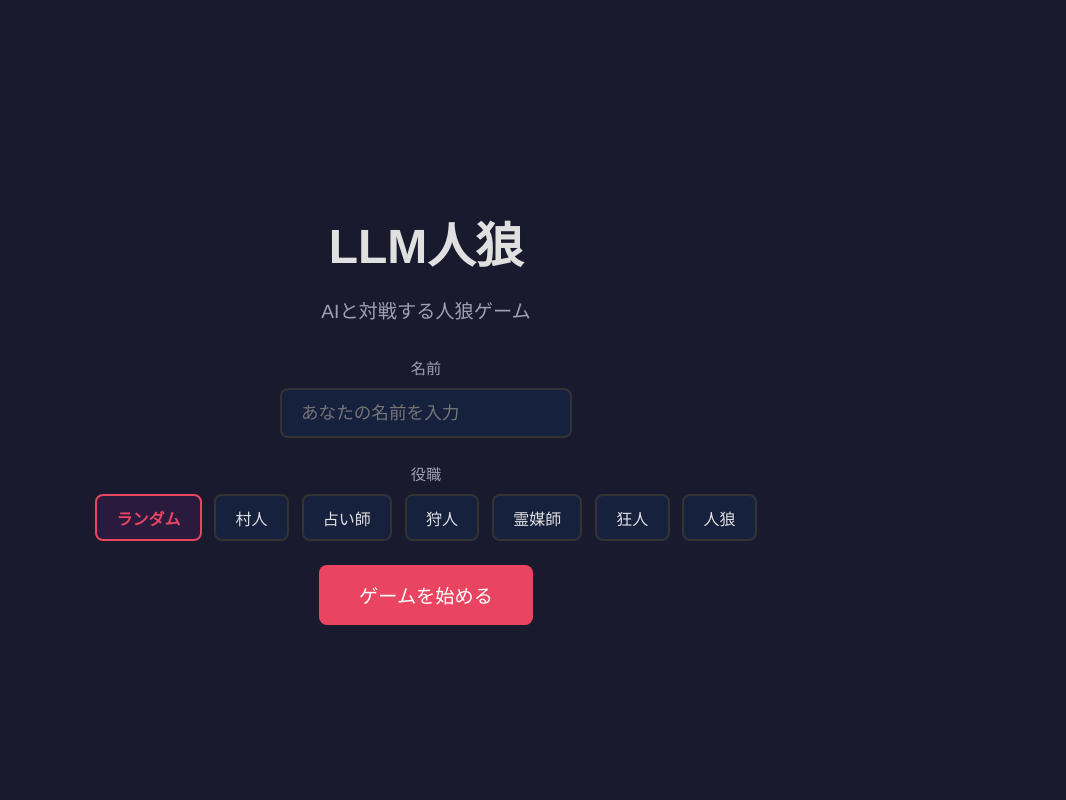
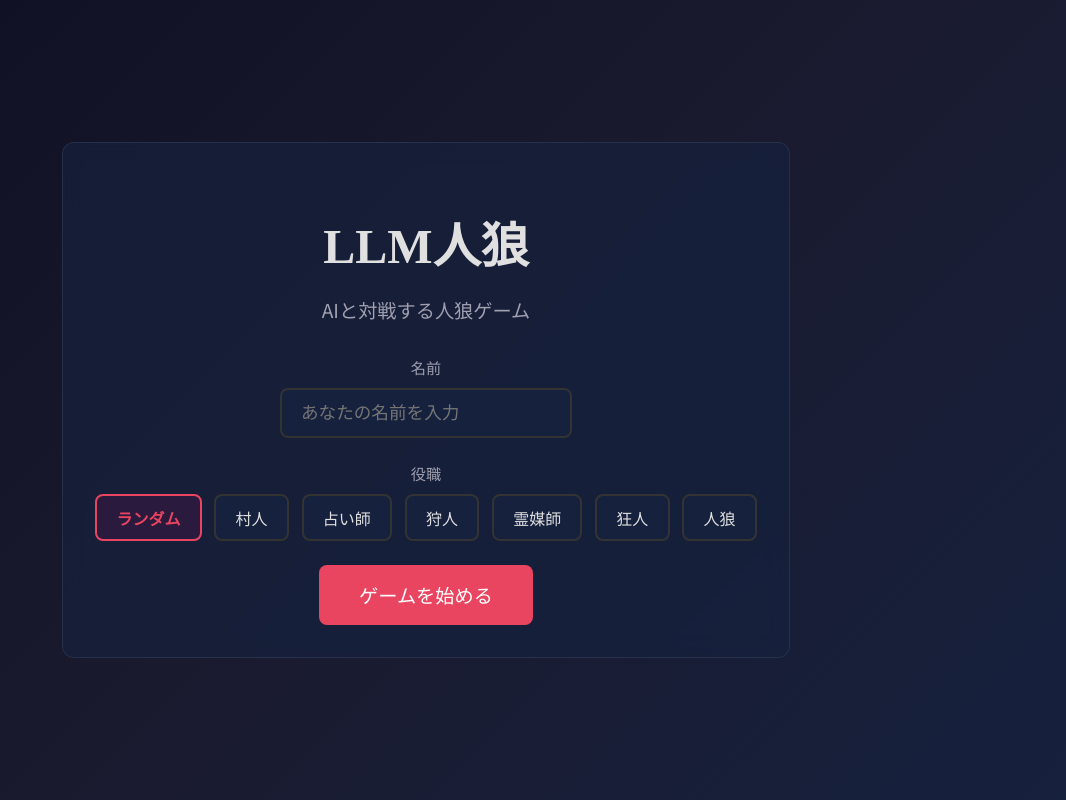
Before and after one commit to watariGIT/llm-werewolf, a FastAPI app: page / in a window 1280 px wide. Shown: the whole page, without its empty margins (214-1280 px from the left). Run offline with FastAPI, Linux system fonts and the light colour scheme; parts of the project's set-up code (start-up, migrations or seed data) failed here and were passed over.

Commit message:
フォント・背景・パネルの質感改善 (#230)
Google Fonts (Noto Sans JP / Noto Serif JP) 導入、背景グラデーション化、
パネルにガラスモーフィズム適用でUIの質感を向上させる。

Co-authored-by: Claude Opus 4.6 (1M context) <noreply@anthropic.com>

```diff
--- a/src/llm_werewolf/templates/index.html
+++ b/src/llm_werewolf/templates/index.html
@@ -4,22 +4,32 @@
     <meta charset="UTF-8">
     <meta name="viewport" content="width=device-width, initial-scale=1.0">
     <title>LLM人狼</title>
+    <link rel="preconnect" href="https://fonts.googleapis.com">
+    <link rel="preconnect" href="https://fonts.gstatic.com" crossorigin>
+    <link href="https://fonts.googleapis.com/css2?family=Noto+Sans+JP:wght@400;700&family=Noto+Serif+JP:wght@700&display=swap" rel="stylesheet">
     <style>
         body {
-            font-family: "Helvetica Neue", Arial, "Yu Gothic", "Hiragino Kaku Gothic ProN", "メイリオ", Meiryo, sans-serif;
+            font-family: "Noto Sans JP", "Helvetica Neue", Arial, "Yu Gothic", "Hiragino Kaku Gothic ProN", "メイリオ", Meiryo, sans-serif;
             display: flex;
             justify-content: center;
             align-items: center;
             min-height: 100vh;
             margin: 0;
-            background-color: #1a1a2e;
+            background: linear-gradient(135deg, #0f0f23 0%, #1a1a2e 50%, #16213e 100%);
+            background-attachment: fixed;
             color: #e0e0e0;
         }
         .container {
             text-align: center;
             padding: 2rem;
+            background: rgba(22, 33, 62, 0.7);
+            backdrop-filter: blur(10px);
+            -webkit-backdrop-filter: blur(10px);
+            border: 1px solid rgba(255, 255, 255, 0.08);
+            border-radius: 12px;
         }
         h1 {
+            font-family: "Noto Serif JP", serif;
             font-size: 3rem;
             margin-bottom: 0.5rem;
         }
```
Also changed, not shown: src/llm_werewolf/templates/game.html (+22 -7 lines), .claude/rules/templates.md.
